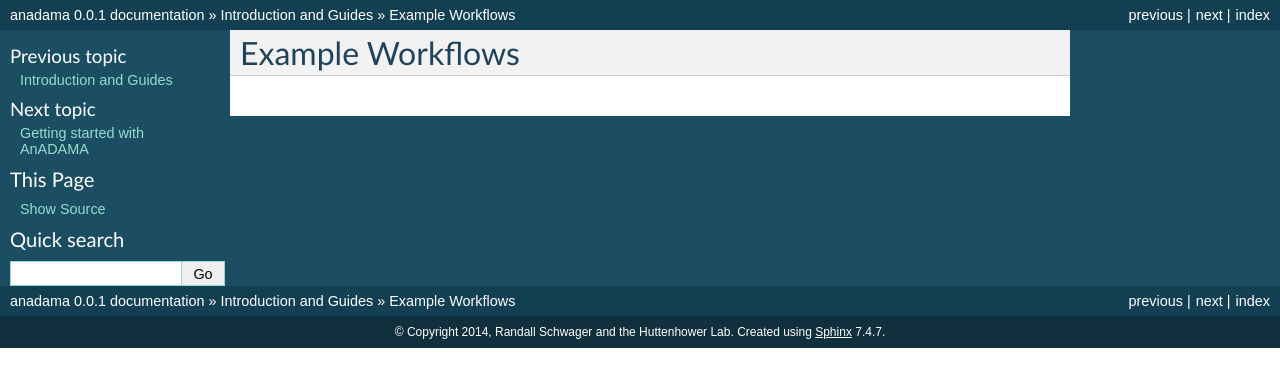
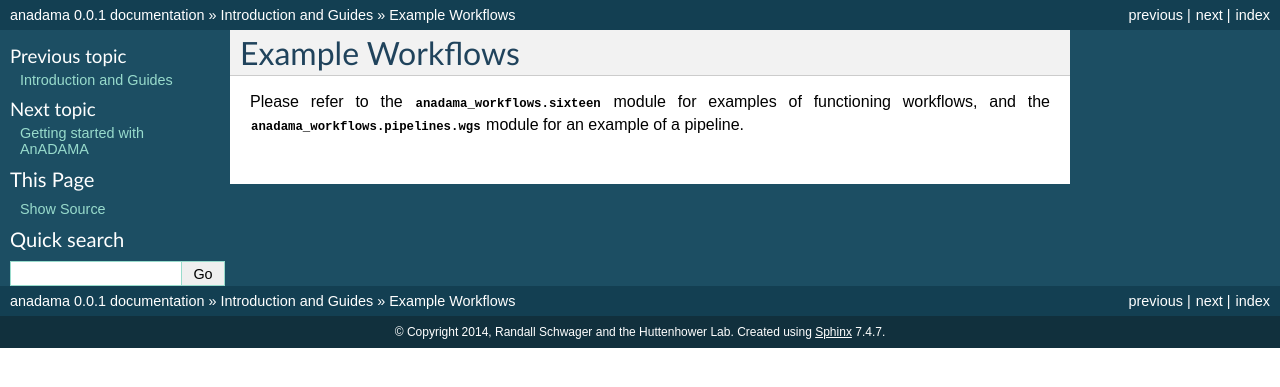
Before and after one commit to biobakery/anadama2, a Sphinx documentation site: the page built from doc/source/example_workflows.rst, in a window 1280 px wide. Shown: the top 387 px of the page. Built offline with Sphinx 7.4.7, drawn with Linux system fonts in a browser that asks for light colours.

Commit message:
doc: slight update

```diff
--- a/doc/source/example_workflows.rst
+++ b/doc/source/example_workflows.rst
@@ -3,3 +3,9 @@
 #################
 Example Workflows
 #################
+
+
+Please refer to the :py:mod:`anadama_workflows.sixteen` module for
+examples of functioning workflows, and the
+:py:mod:`anadama_workflows.pipelines.wgs` module for an example of a
+pipeline.
--- a/doc/source/index.rst
+++ b/doc/source/index.rst
@@ -44,9 +44,7 @@ those resources, too.
 * :ref:`getting-started`
 * :ref:`scale-up-scale-out`
 * :ref:`your-own-pipeline`
-* :ref:`tracking-external-resources`
 * :ref:`example-workflows`
-
 
 
 Table of contents
```
